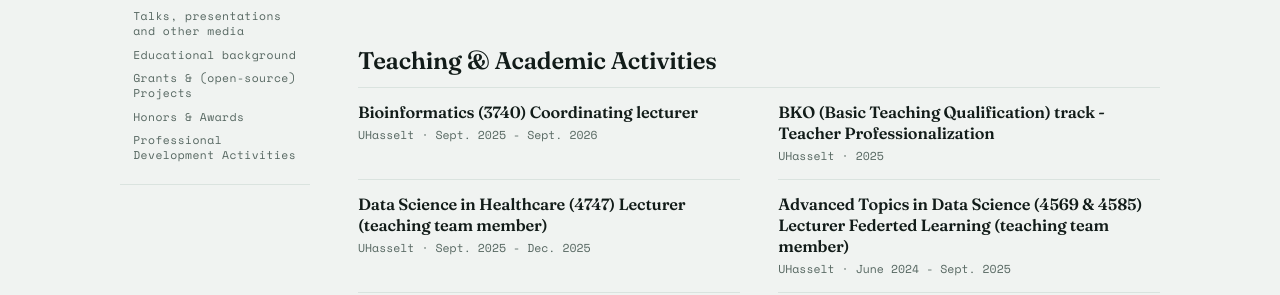
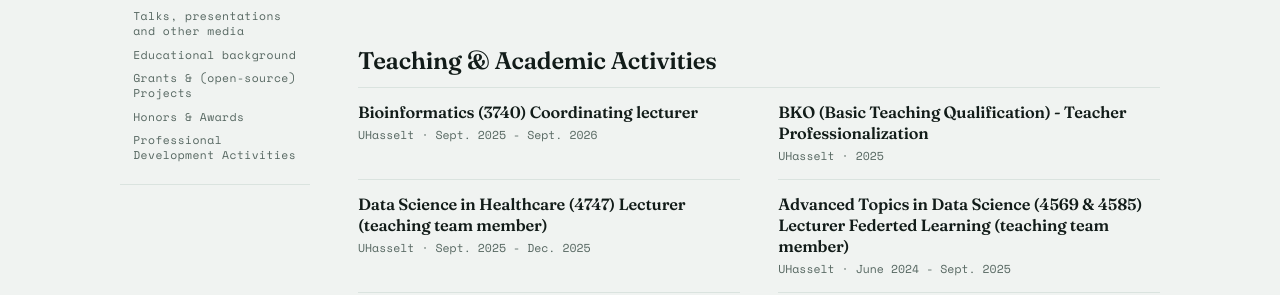
Before and after one commit to TheAxeC/theaxec.github.io, a Jekyll site: the page built from _pages/about.md, in a window 1280 px wide and 900 px high, scrolled down 2138 px. Shown: the part 158-453 px from the top of the window. Built offline with Jekyll 4.4.1, drawn with Linux system fonts in a browser that asks for light colours.

Commit message:
Update CV PDF and refine BKO qualification title in data.yml

```diff
--- a/_data/data.yml
+++ b/_data/data.yml
@@ -104,7 +104,7 @@ academic:
     - title: Bioinformatics (3740) Coordinating lecturer
       location: "UHasselt"
       duration: Sept. 2025 - Sept. 2026
-    - title: BKO (Basic Teaching Qualification) track - Teacher Professionalization
+    - title: BKO (Basic Teaching Qualification) - Teacher Professionalization
       duration: 2025
       location: UHasselt
     - title: Data Science in Healthcare (4747) Lecturer (teaching team member)
```
Also changed, not shown: 1 other file.
